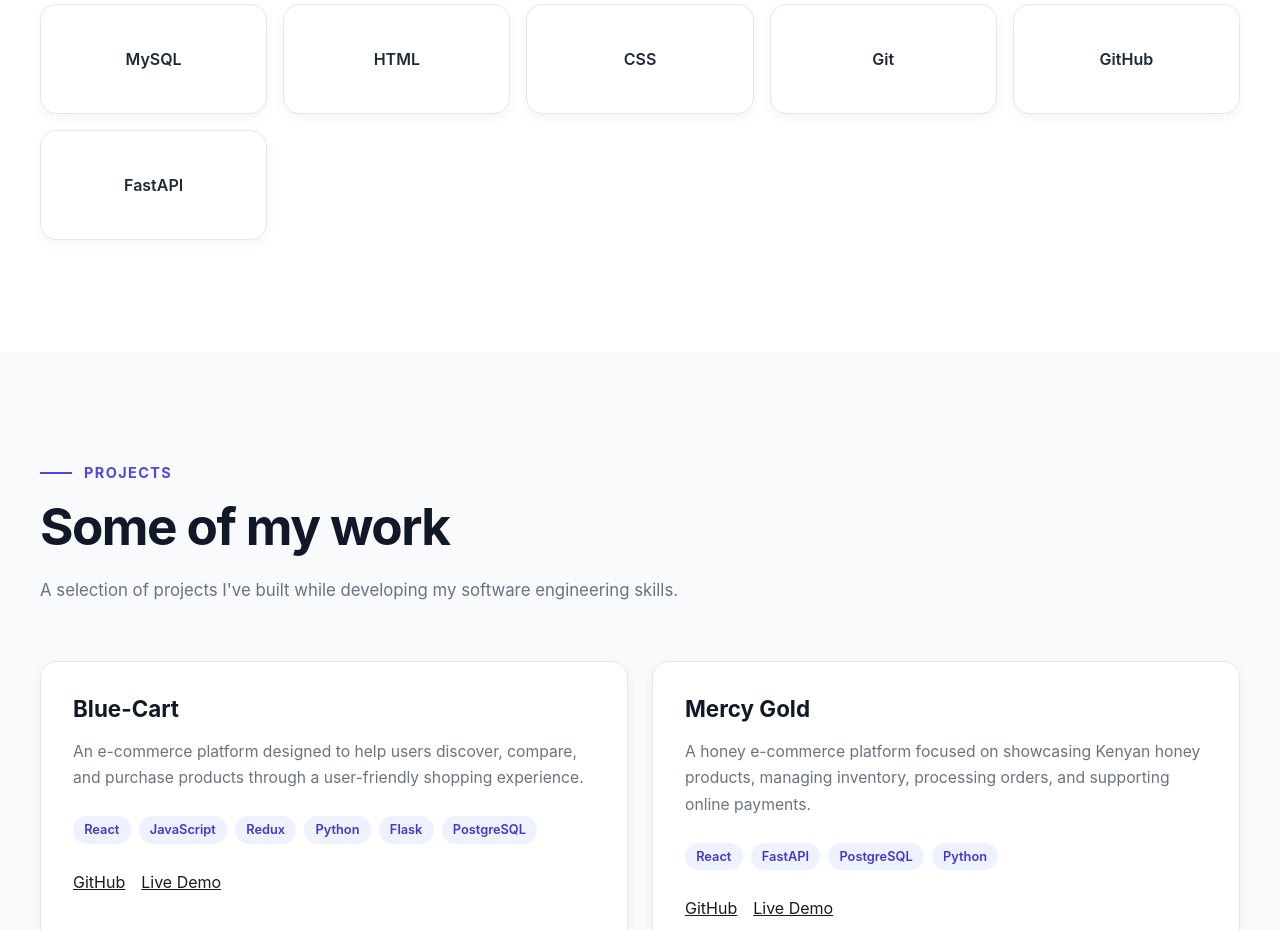
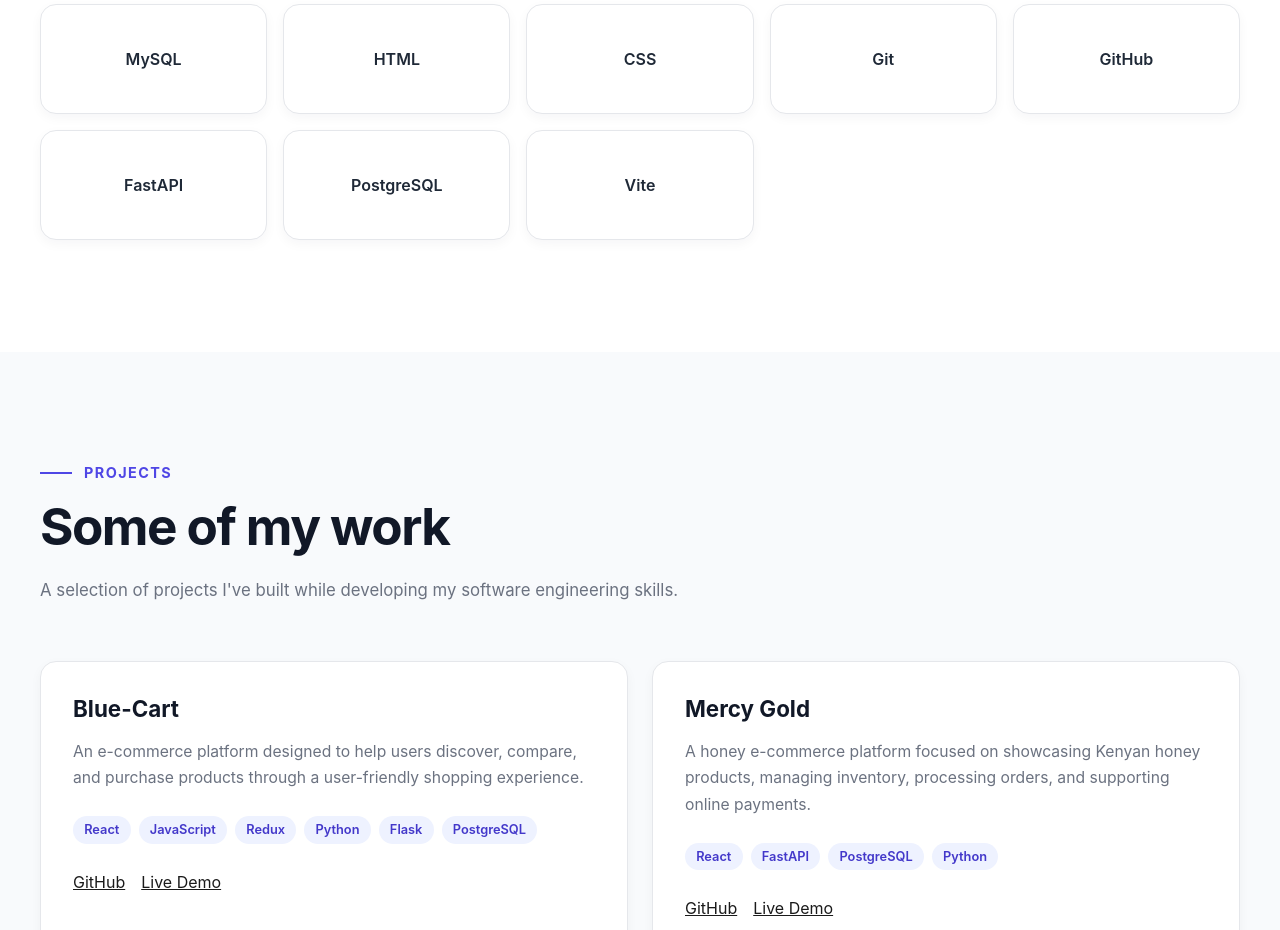
Before and after one commit to mburumanasseh/my-portfolio, a React (Vite) app: page / in a window 1280 px wide. Shown: the part 1860-2790 px from the top of the page. Built offline with nearby package versions, Linux system fonts and the light colour scheme.

Commit message:
make some changes in skills and projects

```diff
--- a/src/data/projects.js
+++ b/src/data/projects.js
@@ -5,7 +5,7 @@ const projects = [
     description:
       'An e-commerce platform designed to help users discover, compare, and purchase products through a user-friendly shopping experience.',
     technologies: ['React', 'JavaScript', 'Redux', 'Python', 'Flask', 'PostgreSQL'],
-    github: 'https://github.com/olivermooz-117/Blue-Cart-frontend',
+    github: 'https://github.com/olivermooz-117/Blue-Cart-frontend-',
     live: 'https://blue-cart-frontend.vercel.app/',
   },
   {
--- a/src/sections/Skills.jsx
+++ b/src/sections/Skills.jsx
@@ -12,7 +12,9 @@ function Skills() {
     'CSS',
     'Git',
     'GitHub',
-    'FastAPI'
+    'FastAPI',
+    'PostgreSQL',
+    'Vite'
   ]
 
   return (
```
